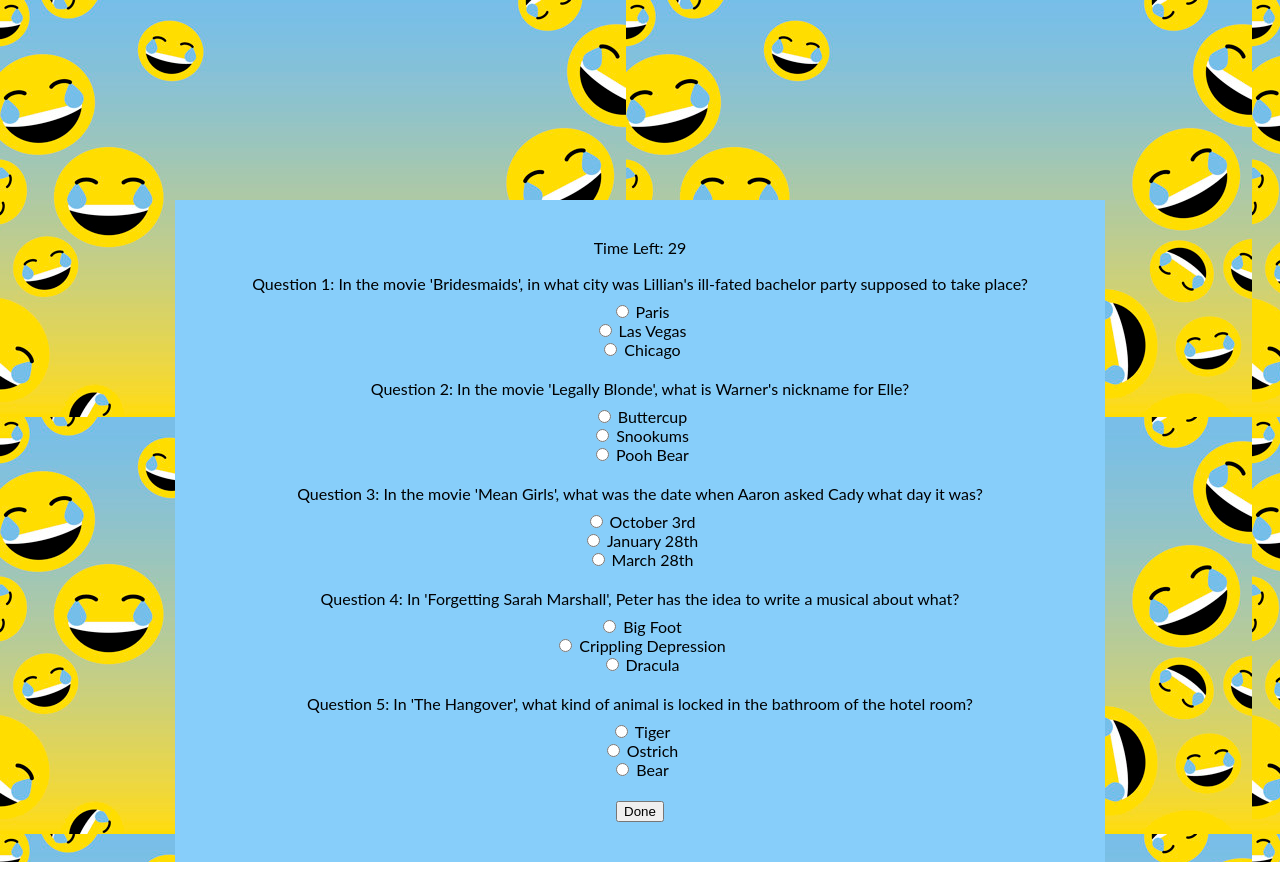
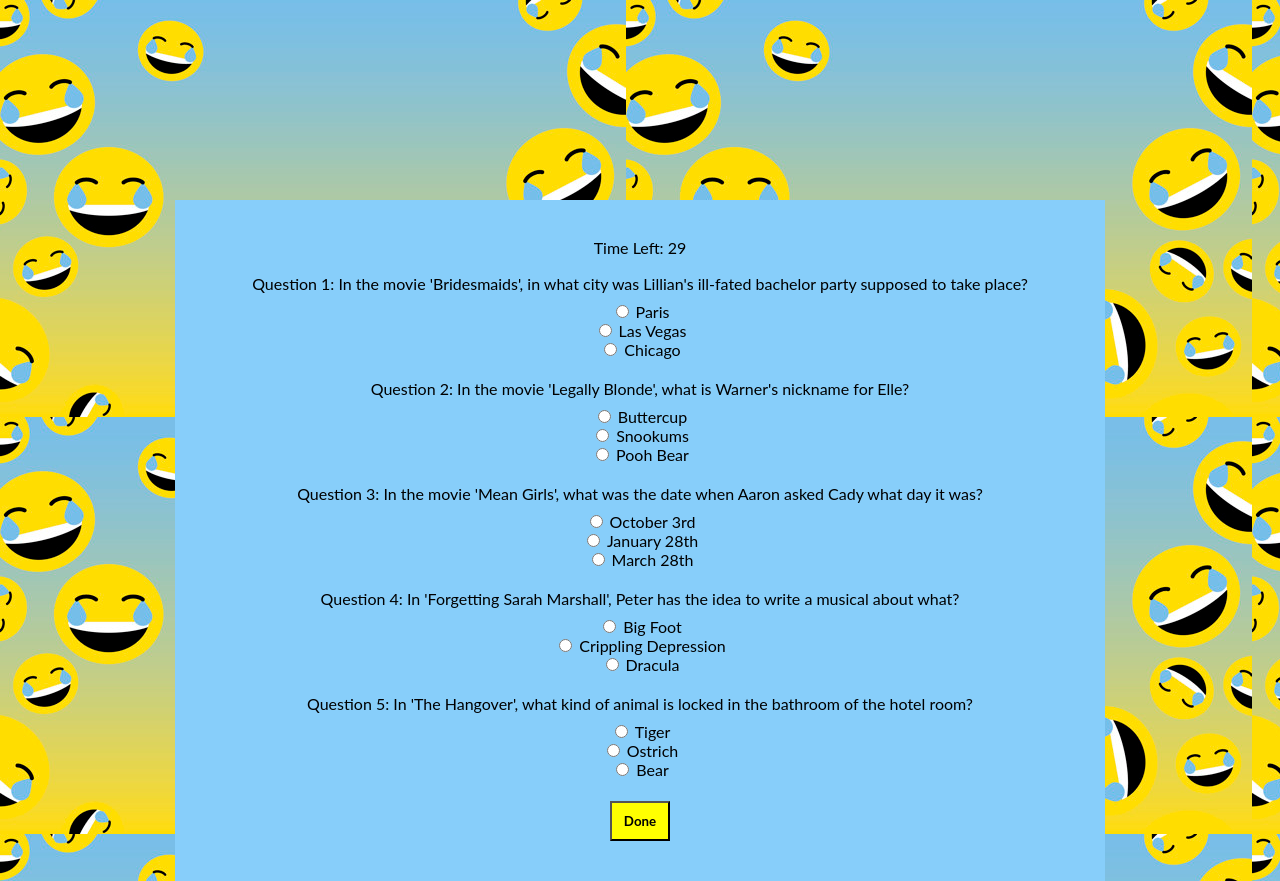
Before and after one commit to tashonasmith/TriviaGame, a plain HTML site: page index.html in a window 1280 px wide. Both pictures are taken after a click on the button "Start". Drawn offline with nearby package versions, Linux system fonts and the light colour scheme.

Commit message:
style done button

```diff
--- a/assets/css/style.css
+++ b/assets/css/style.css
@@ -60,6 +60,14 @@
     margin-bottom: 25px;
 }
 
+#done {
+    width: 60px;
+    height: 40px;
+    background-color: yellow;
+    font-family: 'Lato', sans-serif;
+    font-weight: bold;
+}
+
 #message1 {
     font-family: 'Lato', sans-serif;
     padding-bottom: 20px;
```
